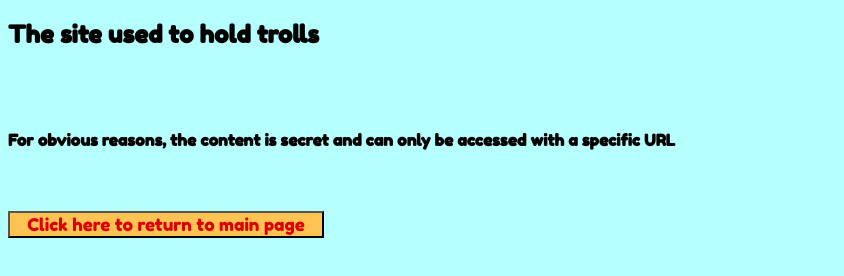
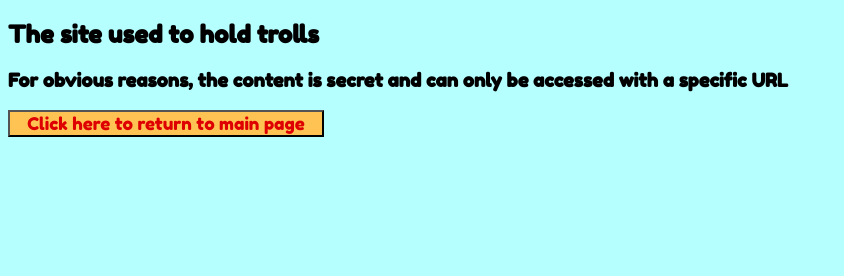
Before and after one commit to hyperknf/troll.hyperknf.com, a plain HTML site: page index.html in a window 1280 px wide. Shown: the whole page, without its empty margins (0-844 px from the left). Drawn offline with Linux system fonts and the light colour scheme.

Commit message:
Update index.html

```diff
--- a/index.html
+++ b/index.html
@@ -9,13 +9,9 @@
         <h2>
             The site used to hold trolls
         </h2>
-        <br>
-        <br>
-        <h4>
+        <h3>
             For obvious reasons, the content is secret and can only be accessed with a specific URL
-        </h4>
-        <br>
-        <br>
+        </h3>
         <button onclick="Return()">
             Click here to return to main page
         </button>
```
